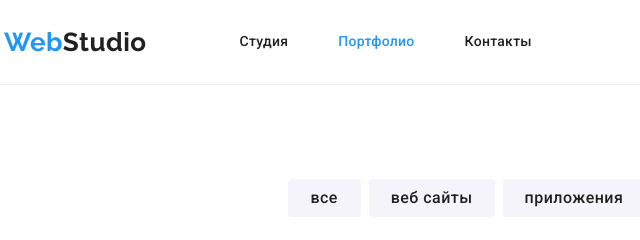
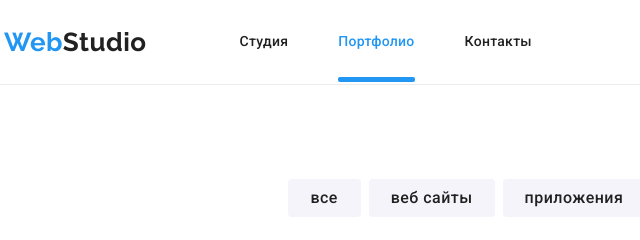
Before and after one commit to MaximRight/goit-markup-hw-05, a plain HTML site: page portfolio.html in a window 1280 px wide. Shown: the top 240 px of the page, 51-691 px from the left. Drawn offline with nearby package versions, Linux system fonts and the light colour scheme.

Commit message:
Добавил забытое подчеркивание в НавБаре

```diff
--- a/css/styles.css
+++ b/css/styles.css
@@ -20,6 +20,7 @@
 	--header-stroke: #ececec;
 	--folio-border: #eeeeee;
 	--icon-color: #afb1b8;
+	--timing-function: cubic-bezier(0.4, 0, 0.2, 1);
 }
 
 body {
@@ -168,6 +169,8 @@ ul {
 } */
 
 .site-nav .link {
+position: relative;
+
 	display: block;
 	padding-top: 32px;
 	padding-bottom: 32px;
@@ -182,6 +185,31 @@ ul {
 
 	transition: color 250ms cubic-bezier(0.4, 0, 0.2, 1);
 }
+
+.site-nav .link.current::after {
+content: '';
+
+position: absolute;
+left: 0;
+bottom: 0;
+
+
+display: block;
+
+width: 100%;
+height: 5px;
+border-radius: 2px;
+
+background-color: var(--accent-color);
+
+/* transition: opacity 250ms var(--timing-function);
+opacity: 0; */
+}
+
+/* .site-nav .link:hover::after{
+opacity: 1;
+
+} */
 
 .site-nav .link:hover,
 .site-nav .link:focus {
@@ -764,7 +792,6 @@ ul {
 
 .portfolio-links .text {
 	position: absolute;
-	/* bottom: 0px; */
 
 
 	color: var(--white-color);
```
